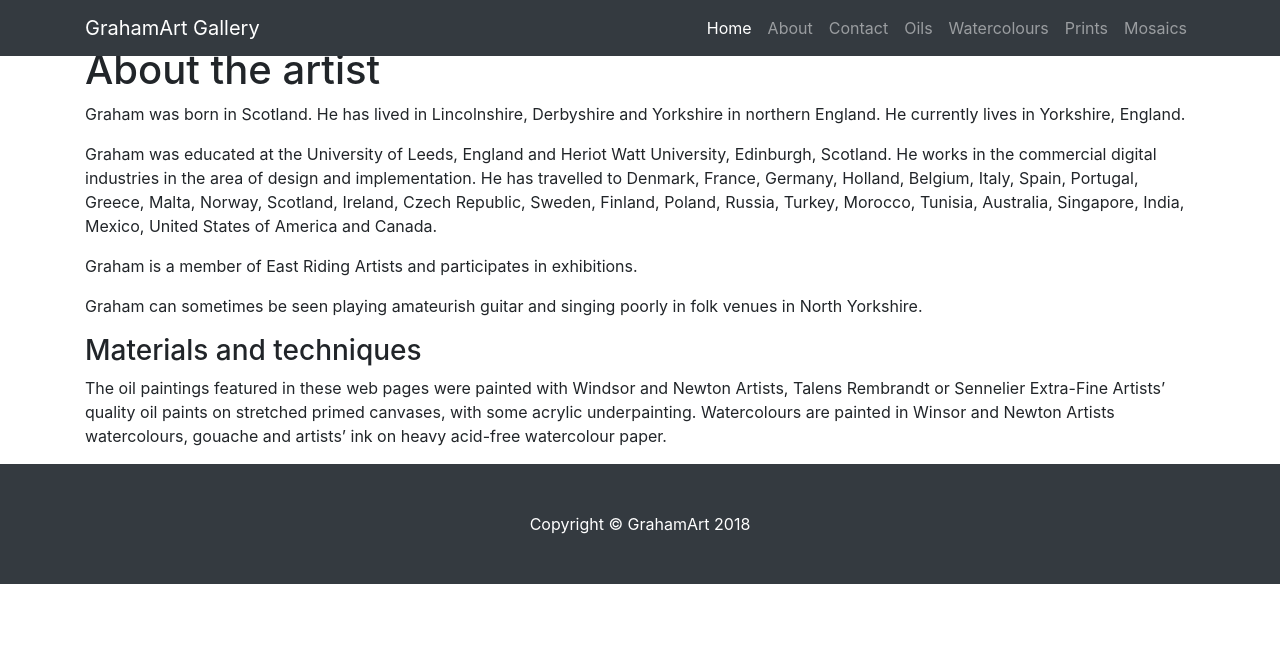
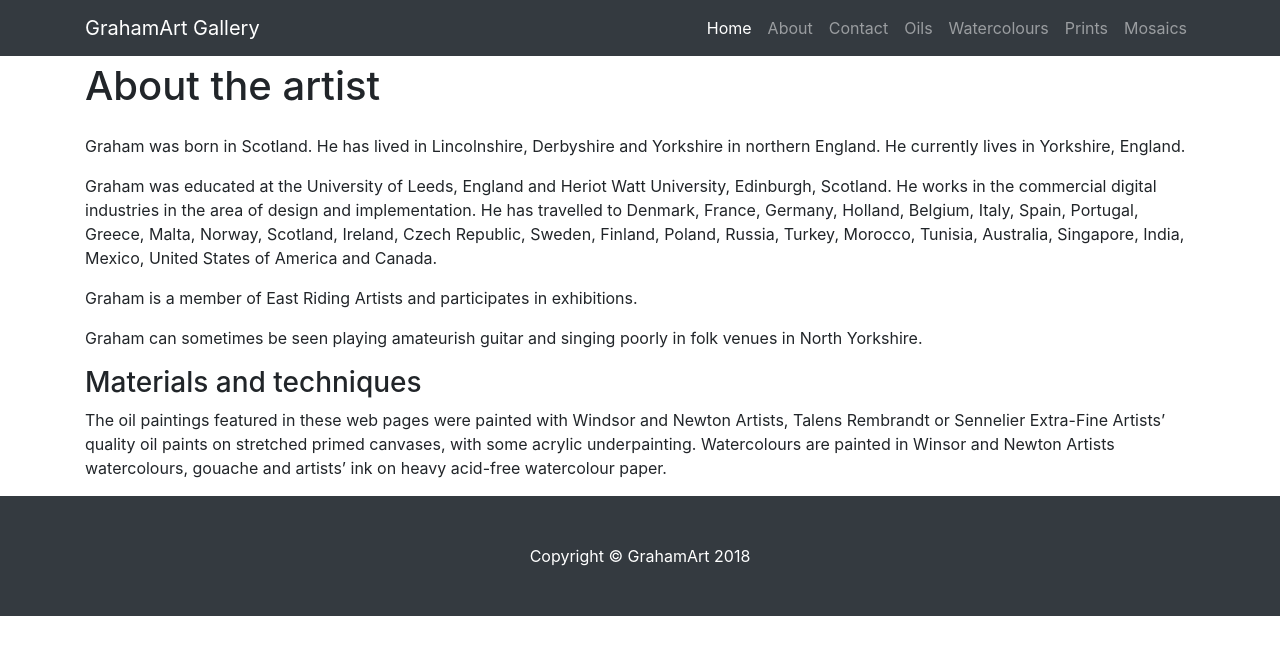
Before and after one commit to Grafrajohn/GrahamArt, a Jekyll site: the page built from about.html, in a window 1280 px wide. Shown: the top 655 px of the page. Built offline with Jekyll 4.4.1, drawn with Linux system fonts in a browser that asks for light colours; some web fonts are replaced.

Commit message:
Update about.html

```diff
--- a/about.html
+++ b/about.html
@@ -5,7 +5,7 @@ permalink: /about.html
 ---
 <!-- Page Content -->
   <div class="container">
-    <h1>About the artist</h1>
+    <h1 class="my-4">About the artist</h1>
     <p>Graham was born in Scotland. He has lived in Lincolnshire, Derbyshire and Yorkshire in northern England. He currently lives in Yorkshire, England.</p>
     <p>Graham was educated at the University of Leeds, England and Heriot Watt University, Edinburgh, Scotland. He works in the commercial digital industries
     in the area of design and implementation. He has travelled to Denmark, France, Germany, Holland, Belgium, Italy, Spain, Portugal, Greece, Malta,
```
